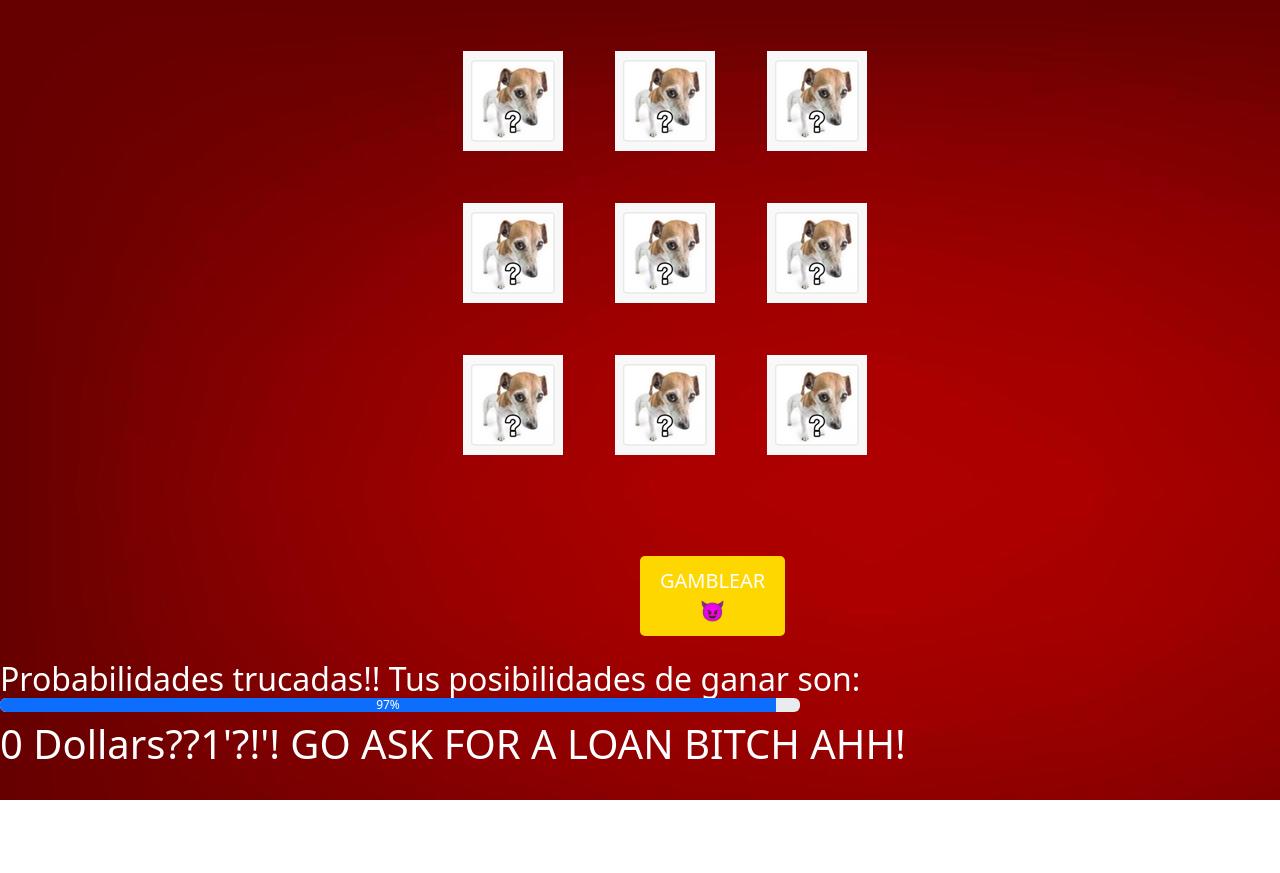
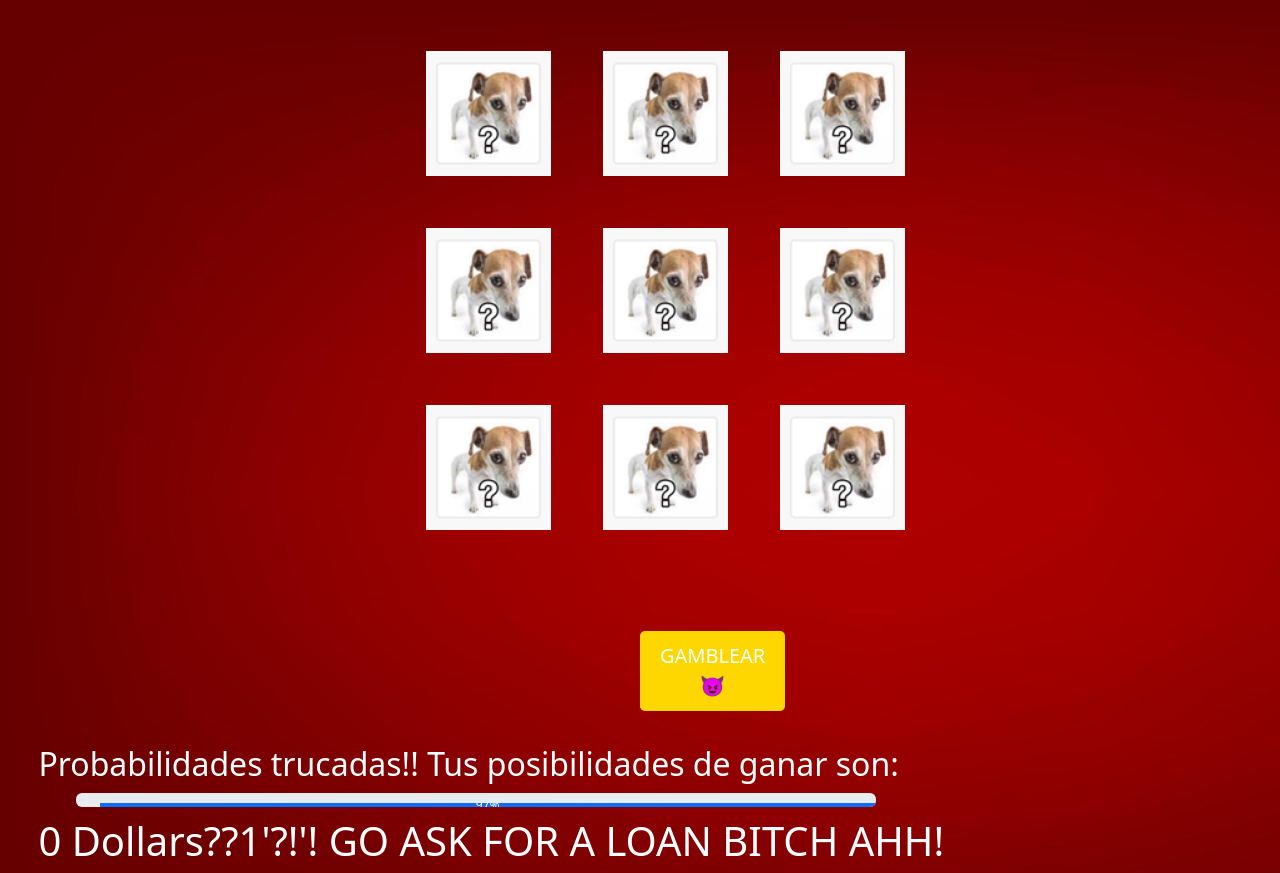
Before and after one commit to ivanmontoya7/Brainrot_Gambling, a plain HTML site: page index.html in a window 1280 px wide. Shown: the top 873 px of the page. Before the commit the page ends 800 px from the top, so only its background shows below. Drawn offline with nearby package versions, Linux system fonts and the light colour scheme.

Commit message:
Mejor posicionamiento de los elementos

```diff
--- a/css/styles.css
+++ b/css/styles.css
@@ -18,6 +18,10 @@ body {
   top: 10px;
   right: 10%;
 
+}
+
+img{
+  width: 125px;
 }
 
 #gamblear{
@@ -46,10 +50,11 @@ body {
   border: none;
 }
 
-#gazillion {
+#gazillion,#probabilidades{
   color: white;
   position: relative;
-  border: none;
+  margin-left: 3%;
+  margin-top: 10px;
 }
 
 .zoom {
```
